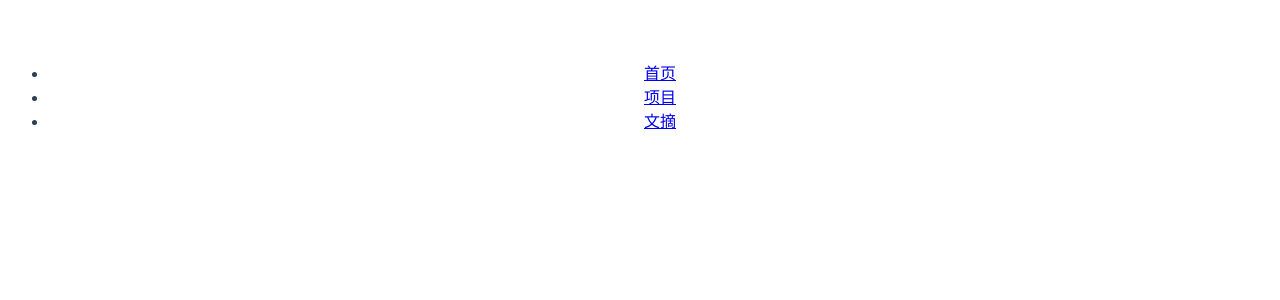
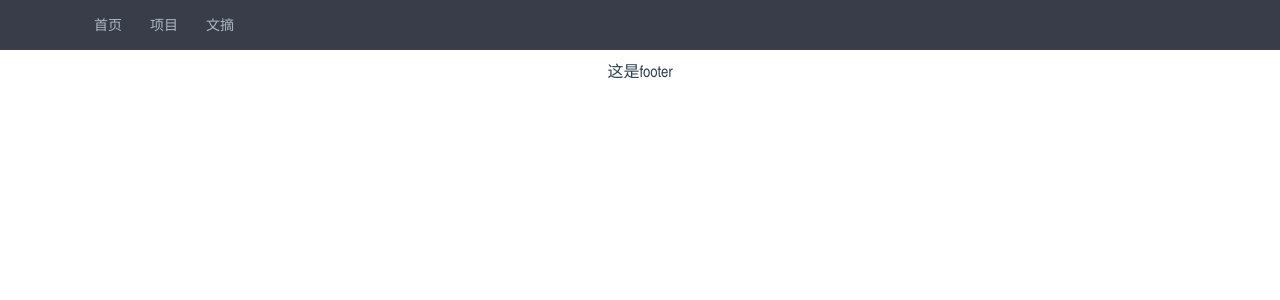
Before and after one commit to swimly/vue-page, a Vue app: page /#/ in a window 1280 px wide. Before the commit this address led to /#/articles. Shown: the top 300 px of the page. Built offline with nearby package versions, Linux system fonts and the light colour scheme; what vue-resource would draw is missing.

Commit message:
完成项目和文档的数据绑定

```diff
--- a/src/App.vue
+++ b/src/App.vue
@@ -1,36 +1,65 @@
 <template>
   <div id="app">
-    <div class="header">
-      <ul class="nav">
-        <li><router-link to="/home">首页</router-link></li>
-        <li><router-link to="/projects">项目</router-link></li>
-        <li><router-link to="/articles">文摘</router-link></li>
-      </ul>
+    <div id="header">
+      <HeaderBar></HeaderBar>
     </div>
-    <div class="view">
+    <div class="view" id="view">
       <router-view></router-view>
+    </div>
+    <div id="footer">
+      <FooterBar></FooterBar>
     </div>
   </div>
 </template>
 
 <script>
+import HeaderBar from './components/Header'
 import Hello from './components/Hello'
+import FooterBar from './components/Footer'
 
 export default {
   name: 'app',
   components: {
-    Hello
+    Hello,
+    HeaderBar,
+    FooterBar
   }
 }
 </script>
 
 <style>
+body{
+  font-family: "Microsoft YaHei", "Arial Narrow", sans-serif;
+}
 #app {
-  font-family: 'Avenir', Helvetica, Arial, sans-serif;
   -webkit-font-smoothing: antialiased;
   -moz-osx-font-smoothing: grayscale;
   text-align: center;
   color: #2c3e50;
-  margin-top: 60px;
 }
+#header{
+  height:50px;
+  position:fixed;
+  top:0;
+  left:0;
+  width:100%;
+  background:#393D49;
+}
+.mid-layout{
+  width:1200px;
+  margin:0 auto;
+}
+#view{
+  padding-top:50px;
+}
+.w{width:100%;}
+.h{height:100%;}
+.row{display:table;}
+.col{display:table-cell;}
+.t-l{text-align:left;}
+.t-r{text-align:right;}
+.t-c{text-align:center;}
+.v-t{vertical-align: top;}
+.v-b{vertical-align: bottom;}
+.v-m{vertical-align: middle;}
 </style>
--- /dev/null
+++ b/src/components/ArticleInfo.vue
@@ -0,0 +1,48 @@
+<template>
+  <div class="mid-layout">
+    <h1>{{info.title}}</h1>
+    {{info}}
+  </div>
+</template>
+
+<script>
+import config from '../config'
+export default {
+  name: 'article_info',
+  data () {
+    return {
+      msg: 'Welcome to Your Vue.js App',
+      info: []
+    }
+  },
+  created: function () {
+    this.$http.jsonp(config.url, {
+      headers: {
+
+      },
+      params: {
+        type: 'get_article',
+        id: 1
+      },
+      emulateJSON: true,
+      before: function (req) {
+        console.log('开始获取')
+      }
+    }).then(
+      function (res) {
+        console.log(res)
+        this.info = res.body
+        console.log(this.info)
+      },
+      function (res) {
+        console.log(res)
+      }
+    )
+  }
+}
+</script>
+
+<!-- Add "scoped" attribute to limit CSS to this component only -->
+<style scoped>
+
+</style>
--- /dev/null
+++ b/src/components/Articles.vue
@@ -0,0 +1,54 @@
+<template>
+  <div class="mid-layout">
+    <ul class="list">
+      <li v-for="article in list">
+        <router-link :to="{name: 'article', params: {type: article.type, title: article.id}}">{{article.title}}</router-link>
+        <span>{{article.createdAt}}</span>
+        <p>{{article.content}}</p>
+      </li>
+    </ul>
+  </div>
+</template>
+
+<script>
+import config from '../config'
+export default {
+  name: 'articles',
+  data () {
+    return {
+      msg: 'Welcome to Your Vue.js App',
+      list: []
+    }
+  },
+  created: function () {
+    this.$http.jsonp(config.url, {
+      headers: {
+
+      },
+      params: {
+        type: 'article_list',
+        page: 1,
+        pagesize: 10
+      },
+      emulateJSON: true,
+      before: function (req) {
+        console.log('开始获取')
+      }
+    }).then(
+      function (res) {
+        console.log(res)
+        this.list = res.body
+        console.log(this.list)
+      },
+      function (res) {
+        console.log(res)
+      }
+    )
+  }
+}
+</script>
+
+<!-- Add "scoped" attribute to limit CSS to this component only -->
+<style scoped>
+
+</style>
--- /dev/null
+++ b/src/components/Footer.vue
@@ -0,0 +1,21 @@
+<template>
+  <div class="footer">
+    这是footer
+  </div>
+</template>
+
+<script>
+export default {
+  name: 'footer',
+  data () {
+    return {
+      msg: 'Welcome to Your Vue.js App'
+    }
+  }
+}
+</script>
+
+<!-- Add "scoped" attribute to limit CSS to this component only -->
+<style scoped>
+
+</style>
--- /dev/null
+++ b/src/components/Header.vue
@@ -0,0 +1,40 @@
+<template>
+  <div class="header mid-layout t-l row h">
+    <div class="col v-m">
+      <ul class="nav">
+        <li><router-link to="/home">首页</router-link></li>
+        <li><router-link to="/projects">项目</router-link></li>
+        <li><router-link to="/articles">文摘</router-link></li>
+      </ul>
+    </div>
+  </div>
+</template>
+
+<script>
+export default {
+  name: 'header',
+  data () {
+    return {
+      msg: 'Welcome to Your Vue.js App'
+    }
+  }
+}
+</script>
+
+<!-- Add "scoped" attribute to limit CSS to this component only -->
+<style scoped>
+.nav{
+  display:inline-block;
+  font-size:0;
+}
+.nav li{
+  display:inline-block;
+  font-size:14px;
+  padding:0 1em;
+}
+.nav li a{
+  color:#acb8c3;
+  text-decoration:none;
+}
+.nav li .router-link-active{color:#fff;}
+</style>
--- /dev/null
+++ b/src/components/ProjectInfo.vue
@@ -0,0 +1,48 @@
+<template>
+  <div class="mid-layout">
+    <h1>{{info.title}}</h1>
+    {{info}}
+  </div>
+</template>
+
+<script>
+import config from '../config'
+export default {
+  name: 'article_info',
+  data () {
+    return {
+      msg: 'Welcome to Your Vue.js App',
+      info: []
+    }
+  },
+  created: function () {
+    this.$http.jsonp(config.url, {
+      headers: {
+
+      },
+      params: {
+        type: 'get_project',
+        id: this.$route.params.title
+      },
+      emulateJSON: true,
+      before: function (req) {
+        console.log('开始获取')
+      }
+    }).then(
+      function (res) {
+        console.log(res)
+        this.info = res.body
+        console.log(this.info)
+      },
+      function (res) {
+        console.log(res)
+      }
+    )
+  }
+}
+</script>
+
+<!-- Add "scoped" attribute to limit CSS to this component only -->
+<style scoped>
+
+</style>
--- /dev/null
+++ b/src/components/Projects.vue
@@ -0,0 +1,54 @@
+<template>
+  <div class="mid-layout">
+    <ul class="list">
+      <li v-for="article in list">
+        <router-link :to="{name: 'project', params: {type: article.type, title: article.id}}">{{article.title}}</router-link>
+        <span>{{article.createdAt}}</span>
+        <p>{{article.content}}</p>
+      </li>
+    </ul>
+  </div>
+</template>
+
+<script>
+import config from '../config'
+export default {
+  name: 'projects',
+  data () {
+    return {
+      msg: 'Welcome to Your Vue.js App',
+      list: []
+    }
+  },
+  created: function () {
+    this.$http.jsonp(config.url, {
+      headers: {
+
+      },
+      params: {
+        type: 'project_list',
+        page: 1,
+        pagesize: 10
+      },
+      emulateJSON: true,
+      before: function (req) {
+        console.log('开始获取')
+      }
+    }).then(
+      function (res) {
+        console.log(res)
+        this.list = res.body
+        console.log(this.list)
+      },
+      function (res) {
+        console.log(res)
+      }
+    )
+  }
+}
+</script>
+
+<!-- Add "scoped" attribute to limit CSS to this component only -->
+<style scoped>
+
+</style>
--- /dev/null
+++ b/src/config/index.js
@@ -0,0 +1,4 @@
+const config = {
+  url: 'http://192.168.4.151/LCDC/app/app.php'
+}
+export default config
--- a/src/main.js
+++ b/src/main.js
@@ -3,7 +3,6 @@
 import Vue from 'vue'
 import App from './App'
 import router from './router'
-
 // 引入并使用vue-resource网络请求模块
 import VueResource from 'vue-resource'
 Vue.use(VueResource)
--- a/src/router/index.js
+++ b/src/router/index.js
@@ -2,12 +2,32 @@
 import Vue from 'vue'
 import VueRouter from 'vue-router'
 import Hello from '../components/Hello'
+import Articles from '../components/Articles'
+import ArticleInfo from '../components/ArticleInfo'
+import Projects from '../components/Projects'
+import ProjectInfo from '../components/ProjectInfo'
 Vue.use(VueRouter)
 // path:'*',redirect:'/home'  重定向到path是/home的映射
 const router = new VueRouter({
   routes: [{
     path: '/home',
     component: Hello
+  }, {
+    path: '/articles',
+    name: 'articles',
+    component: Articles
+  }, {
+    path: '/articles/:type/:title',
+    name: 'article',
+    component: ArticleInfo
+  }, {
+    path: '/projects',
+    name: 'projects',
+    component: Projects
+  }, {
+    path: '/projects/:type/:title',
+    name: 'project',
+    component: ProjectInfo
   }]
 })
 export default router
```
Also changed, not shown: 1 other file (tests, documents, lock files or other folders).
